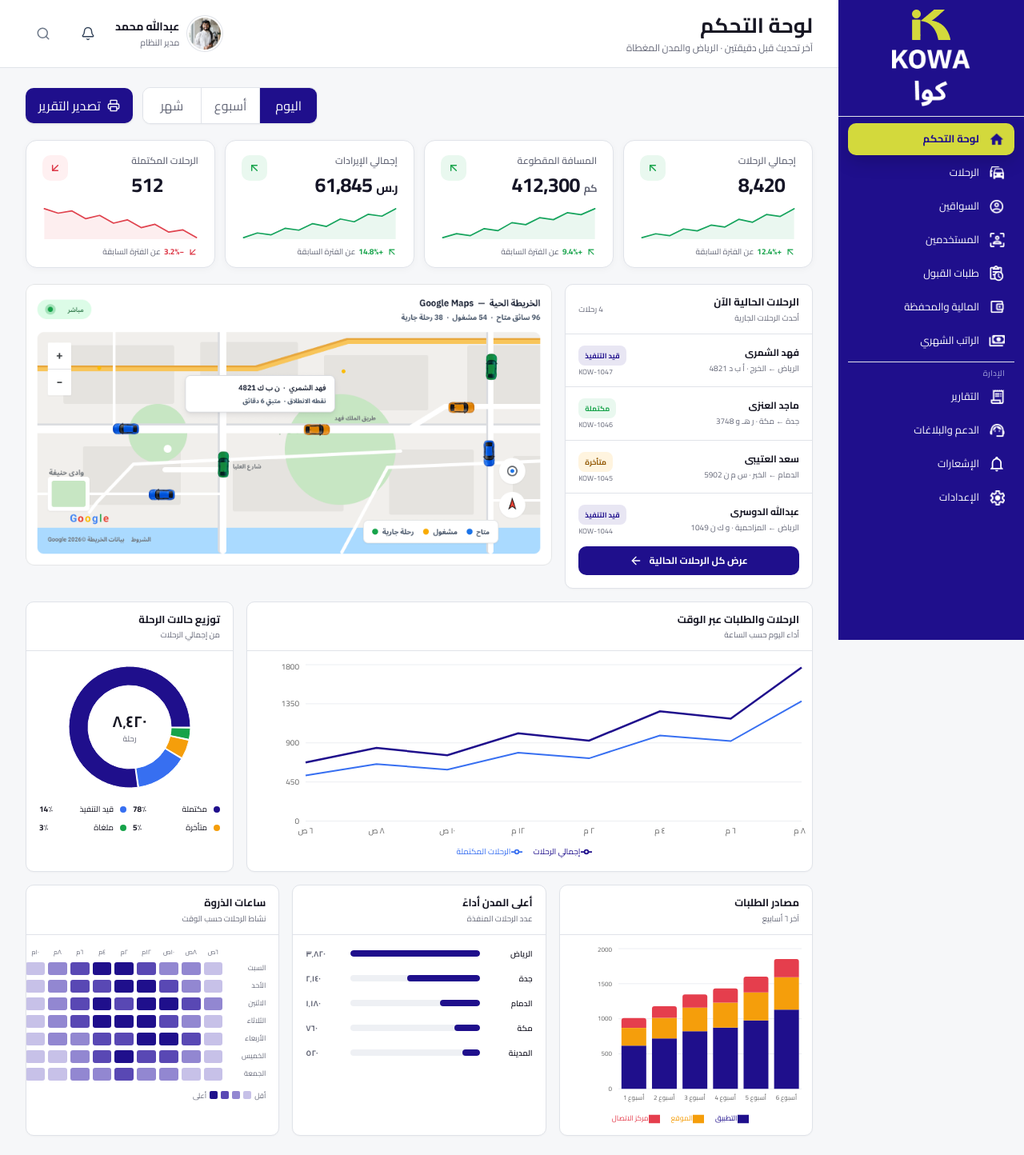
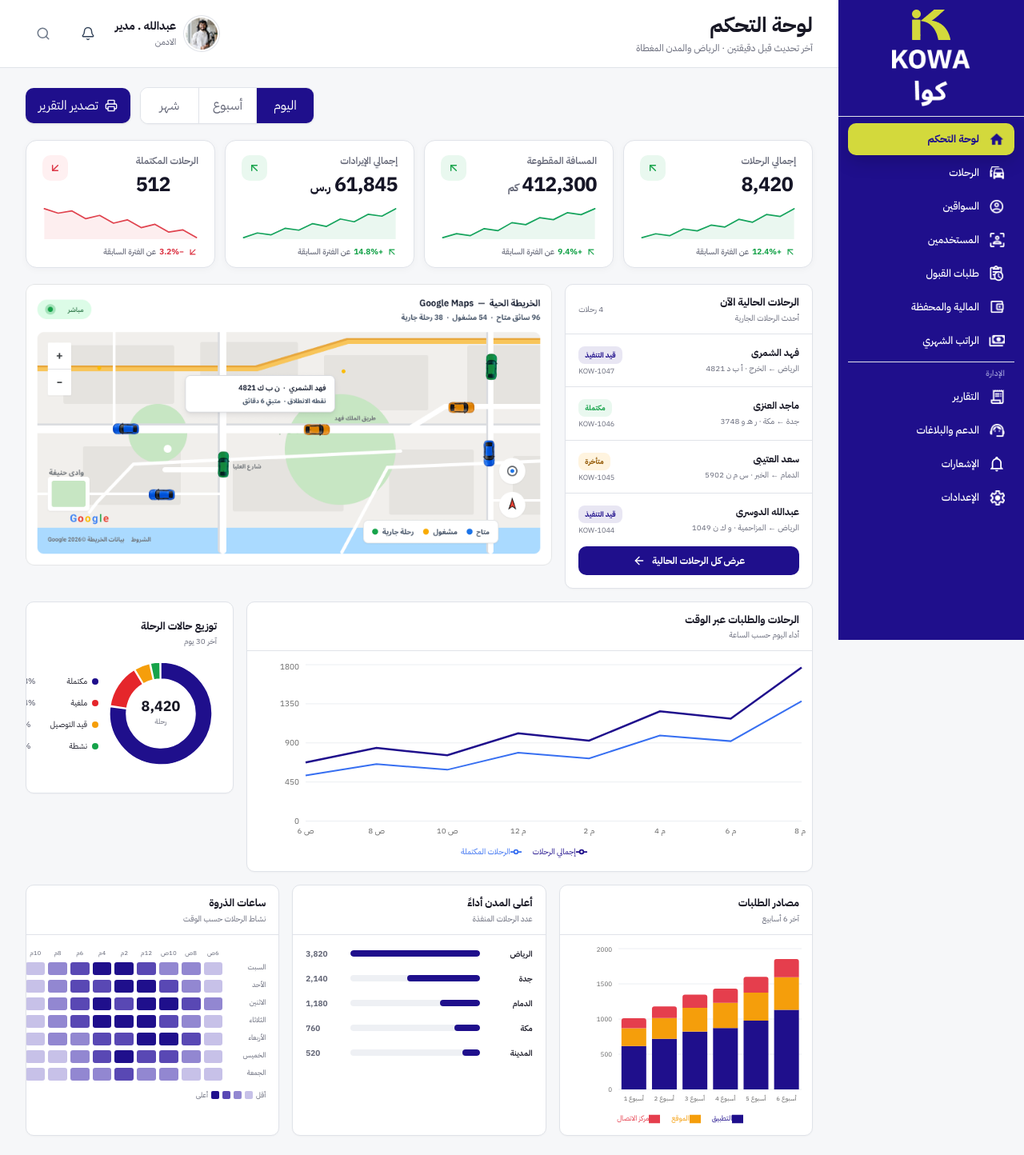
Before and after one commit to ahmedebrahem0/AquaDashboard, a Next.js app: page / in a window 1280 px wide. Shown: the whole page at 80% size. Built offline with nearby package versions, Linux system fonts and the light colour scheme.

Commit message:
Feat: Handel Design

```diff
--- a/src/app/globals.css
+++ b/src/app/globals.css
@@ -84,7 +84,7 @@
   --color-chart-3: var(--chart-3);
   --color-chart-4: var(--chart-4);
   --color-chart-5: var(--chart-5);
-  --font-sans: var(--font-cairo);
+  --font-sans: var(--font-ibm-plex-sans-arabic);
   --radius-sm: calc(var(--radius) - 0.25rem);
   --radius-md: calc(var(--radius) - 0.125rem);
   --radius-lg: var(--radius);
@@ -106,7 +106,7 @@ body {
   margin: 0;
   background: var(--background);
   color: var(--foreground);
-  font-family: var(--font-cairo), sans-serif;
+  font-family: var(--font-ibm-plex-sans-arabic), sans-serif;
   font-variant-numeric: tabular-nums;
   line-height: 1.5;
 }
--- a/src/app/layout.tsx
+++ b/src/app/layout.tsx
@@ -1,13 +1,13 @@
 import type { Metadata } from "next";
-import { Cairo } from "next/font/google";
+import { IBM_Plex_Sans_Arabic } from "next/font/google";
 
 import "./globals.css";
 
-const cairo = Cairo({
-  subsets: ["arabic"],
-  weight: ["400", "600", "700"],
+const ibmPlexSansArabic = IBM_Plex_Sans_Arabic({
+  subsets: ["arabic", "latin"],
+  weight: ["400", "500", "600", "700"],
   display: "swap",
-  variable: "--font-cairo",
+  variable: "--font-ibm-plex-sans-arabic",
 });
 
 export const metadata: Metadata = {
@@ -26,7 +26,7 @@ export default function RootLayout({
   children: React.ReactNode;
 }>) {
   return (
-    <html lang="ar" dir="rtl" className={cairo.variable}>
+    <html lang="ar" dir="rtl" className={ibmPlexSansArabic.variable}>
       <body>{children}</body>
     </html>
   );
--- a/src/config/site.ts
+++ b/src/config/site.ts
@@ -3,7 +3,7 @@ export const siteConfig = {
   nameLatin: "KOWA",
   description: "منصة متكاملة لإدارة العمليات اللوجستية",
   user: {
-    name: "عبدالله محمد",
-    role: "مدير النظام",
+    name: "عبدالله . مدير",
+    role: "الادمن",
   },
 } as const;
--- a/src/features/analytics/components/city-performance-card.tsx
+++ b/src/features/analytics/components/city-performance-card.tsx
@@ -1,4 +1,4 @@
 import { CardTitle } from "@/features/analytics/components/card-title";
 import type { CityPoint } from "@/features/analytics/types/analytics";
-const nf = new Intl.NumberFormat("ar-SA");
+import { numberFormatter as nf } from "@/lib/formatters";
 export function CityPerformanceCard({ cities }: { cities: CityPoint[] }) { const maximum = cities[0]?.value || 1; return <section aria-labelledby="cities-title" className="dashboard-card"><CardTitle id="cities-title" title="أعلى المدن أداءً" subtitle="عدد الرحلات المنفذة" /><ol className="space-y-4 p-4">{cities.map((city) => <li key={city.city} className="grid grid-cols-[58px_1fr_auto] items-center gap-2 text-[10px]"><span className="font-semibold">{city.city}</span><span className="h-2 overflow-hidden rounded bg-muted"><i className="block h-full rounded bg-primary" style={{ width: `${city.value / maximum * 100}%` }} /></span><bdi dir="ltr" className="w-12 text-left font-bold text-muted-foreground">{nf.format(city.value)}</bdi></li>)}</ol></section>; }
--- a/src/features/analytics/components/dashboard-sections-layout.tsx
+++ b/src/features/analytics/components/dashboard-sections-layout.tsx
@@ -13,7 +13,7 @@ export function DashboardSections({ range }: { range: DashboardRange }) {
   const analytics = getAnalyticsData(range);
   return <div className="space-y-4">
     <div className="grid items-stretch gap-4 xl:grid-cols-[minmax(0,1.7fr)_minmax(280px,.8fr)] xl:[direction:ltr]"><DeliveryMapCard /><CurrentTripsCard trips={currentTrips} /></div>
-    <div className="grid gap-4 xl:grid-cols-[minmax(0,2fr)_minmax(260px,.72fr)]"><TripsTrendChart data={analytics.trend} periodLabel={analytics.periodLabel} total={analytics.total} /><StatusDistributionChart data={analytics.distribution} total={analytics.total} /></div>
+    <div className="grid items-start gap-4 xl:grid-cols-[minmax(0,2fr)_minmax(260px,.72fr)]"><TripsTrendChart data={analytics.trend} periodLabel={analytics.periodLabel} total={analytics.total} /><StatusDistributionChart data={analytics.distribution} /></div>
     <div className="grid gap-4 lg:grid-cols-3"><OrderSourcesChart data={analytics.sources} /><CityPerformanceCard cities={analytics.cities} /><PeakHoursCard /></div>
   </div>;
 }
--- a/src/features/analytics/components/order-sources-chart.tsx
+++ b/src/features/analytics/components/order-sources-chart.tsx
@@ -1,9 +1,32 @@
 "use client";
+
 import { Bar, BarChart, CartesianGrid, Legend, ResponsiveContainer, Tooltip, XAxis, YAxis } from "recharts";
+
 import { CardTitle } from "@/features/analytics/components/card-title";
 import type { SourcePoint } from "@/features/analytics/types/analytics";
-const nf = new Intl.NumberFormat("ar-SA");
+import { numberFormatter as nf } from "@/lib/formatters";
+
 export function OrderSourcesChart({ data }: { data: SourcePoint[] }) {
   const total = data.reduce((sum, point) => sum + point.app + point.web + point.calls, 0);
-  return <section aria-labelledby="sources-title" className="dashboard-card overflow-hidden"><CardTitle id="sources-title" title="مصادر الطلبات" subtitle="آخر ٦ أسابيع" /><p className="sr-only">يعرض المخطط {nf.format(total)} طلبًا موزعًا بين التطبيق والموقع ومركز الاتصال خلال ستة أسابيع.</p><div dir="ltr" role="img" aria-label="مصادر الطلبات خلال ستة أسابيع" className="h-[250px] px-2 pb-2 pt-3"><ResponsiveContainer><BarChart data={data}><CartesianGrid stroke="#eceef2" vertical={false} /><XAxis dataKey="label" tick={{ fontSize: 8 }} axisLine={false} tickLine={false} /><YAxis tick={{ fontSize: 8 }} axisLine={false} tickLine={false} /><Tooltip formatter={(value) => nf.format(Number(value))} /><Legend wrapperStyle={{ fontSize: 9, direction: "rtl" }} /><Bar dataKey="app" name="التطبيق" stackId="a" fill="#1F0F8C" isAnimationActive={false} /><Bar dataKey="web" name="الموقع" stackId="a" fill="#F59E0B" isAnimationActive={false} /><Bar dataKey="calls" name="مركز الاتصال" stackId="a" fill="#E53E4D" radius={[3, 3, 0, 0]} isAnimationActive={false} /></BarChart></ResponsiveContainer></div></section>;
+
+  return (
+    <section aria-labelledby="sources-title" className="dashboard-card overflow-hidden">
+      <CardTitle id="sources-title" title="مصادر الطلبات" subtitle="آخر 6 أسابيع" />
+      <p className="sr-only">يعرض المخطط {nf.format(total)} طلبًا موزعًا بين التطبيق والموقع ومركز الاتصال خلال ستة أسابيع.</p>
+      <div dir="ltr" role="img" aria-label="مصادر الطلبات خلال ستة أسابيع" className="h-[250px] px-2 pb-2 pt-3">
+        <ResponsiveContainer>
+          <BarChart data={data}>
+            <CartesianGrid stroke="#eceef2" vertical={false} />
+            <XAxis dataKey="label" tick={{ fontSize: 8 }} axisLine={false} tickLine={false} />
+            <YAxis tick={{ fontSize: 8 }} axisLine={false} tickLine={false} />
+            <Tooltip formatter={(value) => nf.format(Number(value))} />
+            <Legend wrapperStyle={{ fontSize: 9, direction: "rtl" }} />
+            <Bar dataKey="app" name="التطبيق" stackId="a" fill="#1F0F8C" isAnimationActive={false} />
+            <Bar dataKey="web" name="الموقع" stackId="a" fill="#F59E0B" isAnimationActive={false} />
+            <Bar dataKey="calls" name="مركز الاتصال" stackId="a" fill="#E53E4D" radius={[3, 3, 0, 0]} isAnimationActive={false} />
+          </BarChart>
+        </ResponsiveContainer>
+      </div>
+    </section>
+  );
 }
--- a/src/features/analytics/components/peak-hours-card.tsx
+++ b/src/features/analytics/components/peak-hours-card.tsx
@@ -1,6 +1,6 @@
 import { CardTitle } from "@/features/analytics/components/card-title";
 const days = ["السبت", "الأحد", "الاثنين", "الثلاثاء", "الأربعاء", "الخميس", "الجمعة"];
-const hours = ["٦ص", "٨ص", "١٠ص", "١٢م", "٢م", "٤م", "٦م", "٨م", "١٠م"];
+const hours = ["6ص", "8ص", "10ص", "12م", "2م", "4م", "6م", "8م", "10م"];
 const values = [[1,2,2,3,4,4,3,2,1],[1,2,3,4,4,3,3,2,1],[2,3,4,4,3,4,3,2,1],[1,2,3,4,4,4,3,2,1],[1,3,4,4,3,3,2,2,1],[1,2,3,3,4,3,2,1,1],[1,1,2,2,3,2,2,1,1]];
 const colors = ["#eeedf8", "#c7c1e8", "#9287d1", "#5948b4", "#1f0f8c"];
 export function PeakHoursCard() { return <section aria-labelledby="heat-title" className="dashboard-card overflow-hidden"><CardTitle id="heat-title" title="ساعات الذروة" subtitle="نشاط الرحلات حسب الوقت" /><p className="sr-only">أعلى نشاط عادة بين الثانية عشرة ظهرًا والرابعة عصرًا.</p><div className="overflow-x-auto p-4"><div className="min-w-[300px] space-y-1.5"><div className="grid grid-cols-[50px_repeat(9,1fr)] gap-1 text-center text-[8px] text-muted-foreground"><span />{hours.map((hour) => <span key={hour}>{hour}</span>)}</div>{values.map((row, rowIndex) => <div key={days[rowIndex]} className="grid grid-cols-[50px_repeat(9,1fr)] gap-1"><span className="text-[9px] text-muted-foreground">{days[rowIndex]}</span>{row.map((value, columnIndex) => <span key={hours[columnIndex]} title={`${days[rowIndex]} ${hours[columnIndex]}: مستوى نشاط ${value} من 5`} className="h-4 rounded-[3px]" style={{ backgroundColor: colors[value] }} />)}</div>)}</div><div className="mt-3 flex items-center gap-1 text-[9px] text-muted-foreground"><span>أقل</span>{colors.slice(1).map((color) => <i key={color} className="size-2.5 rounded-[2px]" style={{ background: color }} />)}<span>أعلى</span></div></div></section>; }
--- a/src/features/analytics/components/status-distribution-chart.tsx
+++ b/src/features/analytics/components/status-distribution-chart.tsx
@@ -1,8 +1,51 @@
 "use client";
+
 import { Cell, Pie, PieChart, ResponsiveContainer } from "recharts";
-import { CardTitle } from "@/features/analytics/components/card-title";
+
 import type { DistributionPoint } from "@/features/analytics/types/analytics";
-const nf = new Intl.NumberFormat("ar-SA");
-export function StatusDistributionChart({ data, total }: { data: DistributionPoint[]; total: number }) {
-  return <section aria-labelledby="distribution-title" className="dashboard-card"><CardTitle id="distribution-title" title="توزيع حالات الرحلة" subtitle="من إجمالي الرحلات" /><p className="sr-only">توزيع {nf.format(total)} رحلة حسب حالة التنفيذ.</p><div role="img" aria-label={`مخطط توزيع حالات ${nf.format(total)} رحلة`} className="relative mx-auto h-[190px] max-w-[250px]"><ResponsiveContainer><PieChart><Pie data={data} dataKey="value" innerRadius={52} outerRadius={76} paddingAngle={1} isAnimationActive={false}>{data.map((item) => <Cell key={item.name} fill={item.color} />)}</Pie></PieChart></ResponsiveContainer><div className="pointer-events-none absolute inset-0 grid place-content-center text-center"><strong className="text-xl">{nf.format(total)}</strong><span className="text-[10px] text-muted-foreground">رحلة</span></div></div><ul className="grid grid-cols-2 gap-2 px-4 pb-4">{data.map((item) => <li key={item.name} className="flex items-center gap-2 text-[10px]"><i className="size-2 rounded-full" style={{ background: item.color }} /><span>{item.name}</span><b className="mr-auto">{Math.round(item.value / total * 100)}٪</b></li>)}</ul></section>;
+import { numberFormatter, percentFormatter } from "@/lib/formatters";
+
+export function StatusDistributionChart({ data }: { data: DistributionPoint[] }) {
+  const total = data.reduce((sum, item) => sum + item.value, 0);
+
+  return (
+    <section aria-labelledby="distribution-title" className="dashboard-card min-h-[240px] self-start overflow-hidden p-4 sm:p-5">
+      <header className="text-right">
+        <h2 id="distribution-title" className="text-[13px] font-bold text-foreground">توزيع حالات الرحلة</h2>
+        <p className="mt-0.5 text-[10px] text-muted-foreground">آخر 30 يوم</p>
+      </header>
+
+      <p className="sr-only">توزيع {numberFormatter.format(total)} رحلة خلال آخر 30 يوم حسب حالة الرحلة.</p>
+
+      <div className="ml-auto mt-2 grid w-full max-w-[290px] grid-cols-[minmax(100px,120px)_minmax(140px,150px)] items-center justify-end gap-2" dir="ltr">
+        <ul className="space-y-3" dir="rtl" aria-label="تفاصيل توزيع حالات الرحلة">
+          {data.map((item) => (
+            <li key={item.name} className="grid grid-cols-[1fr_auto] items-center gap-2 text-[10px]">
+              <span className="flex min-w-0 items-center gap-1.5 whitespace-nowrap">
+                <i aria-hidden="true" className="size-2 shrink-0 rounded-full" style={{ backgroundColor: item.color }} />
+                <span>{item.name}</span>
+              </span>
+              <bdi dir="ltr" className="font-medium text-muted-foreground">
+                {percentFormatter.format(total ? item.value / total : 0)}
+              </bdi>
+            </li>
+          ))}
+        </ul>
+
+        <div aria-hidden="true" className="relative h-[150px] min-w-0">
+          <ResponsiveContainer width="100%" height="100%">
+            <PieChart>
+              <Pie data={data} dataKey="value" innerRadius={43} outerRadius={64} paddingAngle={1} startAngle={90} endAngle={-270} isAnimationActive={false} stroke="#ffffff" strokeWidth={1.5}>
+                {data.map((item) => <Cell key={item.name} fill={item.color} />)}
+              </Pie>
+            </PieChart>
+          </ResponsiveContainer>
+          <div className="pointer-events-none absolute inset-0 grid place-content-center text-center" dir="rtl">
+            <strong className="text-[18px] font-bold leading-none text-foreground" dir="ltr">{numberFormatter.format(total)}</strong>
+            <span className="mt-1 text-[9px] text-muted-foreground">رحلة</span>
+          </div>
+        </div>
+      </div>
+    </section>
+  );
 }
--- a/src/features/analytics/components/trips-trend-chart.tsx
+++ b/src/features/analytics/components/trips-trend-chart.tsx
@@ -2,7 +2,7 @@
 import { CartesianGrid, Legend, Line, LineChart, ResponsiveContainer, Tooltip, XAxis, YAxis } from "recharts";
 import { CardTitle } from "@/features/analytics/components/card-title";
 import type { TrendPoint } from "@/features/analytics/types/analytics";
-const nf = new Intl.NumberFormat("ar-SA");
+import { numberFormatter as nf } from "@/lib/formatters";
 export function TripsTrendChart({ data, periodLabel, total }: { data: TrendPoint[]; periodLabel: string; total: number }) {
   return <section aria-labelledby="trend-title" className="dashboard-card overflow-hidden"><CardTitle id="trend-title" title="الرحلات والطلبات عبر الوقت" subtitle={periodLabel} /><p className="sr-only">إجمالي نقاط الرحلات المعروضة {nf.format(total)} رحلة. الخط النيلي يمثل كل الرحلات، والأزرق يمثل المكتملة.</p><div dir="ltr" role="img" aria-label={`اتجاه ${nf.format(total)} رحلة خلال الفترة المختارة`} className="h-[275px] px-2 pb-3 pt-3"><ResponsiveContainer><LineChart data={data}><CartesianGrid stroke="#eceef2" vertical={false} /><XAxis dataKey="label" tick={{ fontSize: 10 }} axisLine={false} tickLine={false} /><YAxis tick={{ fontSize: 10 }} axisLine={false} tickLine={false} /><Tooltip formatter={(value) => nf.format(Number(value))} /><Legend wrapperStyle={{ fontSize: 10, direction: "rtl" }} /><Line dataKey="trips" name="إجمالي الرحلات" stroke="#1F0F8C" strokeWidth={2.5} dot={false} isAnimationActive={false} /><Line dataKey="completed" name="الرحلات المكتملة" stroke="#376FF1" strokeWidth={2} dot={false} isAnimationActive={false} /></LineChart></ResponsiveContainer></div></section>;
 }
--- a/src/features/analytics/data/analytics-data.ts
+++ b/src/features/analytics/data/analytics-data.ts
@@ -3,9 +3,9 @@ import type { DashboardRange } from "@/features/dashboard/types/dashboard";
 
 const totals: Record<DashboardRange, number> = { today: 8420, week: 56190, month: 238640 };
 const labels: Record<DashboardRange, string[]> = {
-  today: ["٦ ص", "٨ ص", "١٠ ص", "١٢ م", "٢ م", "٤ م", "٦ م", "٨ م"],
+  today: ["6 ص", "8 ص", "10 ص", "12 م", "2 م", "4 م", "6 م", "8 م"],
   week: ["السبت", "الأحد", "الاثنين", "الثلاثاء", "الأربعاء", "الخميس", "الجمعة"],
-  month: ["أسبوع ١", "أسبوع ٢", "أسبوع ٣", "أسبوع ٤"],
+  month: ["أسبوع 1", "أسبوع 2", "أسبوع 3", "أسبوع 4"],
 };
 const weights: Record<DashboardRange, number[]> = {
   today: [0.08, 0.1, 0.09, 0.12, 0.11, 0.15, 0.14, 0.21],
@@ -22,7 +22,7 @@ export function getAnalyticsData(range: DashboardRange): AnalyticsData {
   const values = allocate(total, weights[range]);
   const completedTotal = Math.round(total * 0.78);
   const completed = allocate(completedTotal, weights[range]);
-  const distributionValues = allocate(total, [0.78, 0.14, 0.05, 0.03]);
+  const distributionValues = allocate(8420, [0.78, 0.14, 0.05, 0.03]);
   const factor = total / 8420;
   const sourceTotals = allocate(total, [0.12, 0.14, 0.16, 0.17, 0.19, 0.22]);
   return {
@@ -31,9 +31,9 @@ export function getAnalyticsData(range: DashboardRange): AnalyticsData {
     trend: labels[range].map((label, index) => ({ label, trips: values[index], completed: completed[index] })),
     distribution: [
       { name: "مكتملة", value: distributionValues[0], color: "#1F0F8C" },
-      { name: "قيد التنفيذ", value: distributionValues[1], color: "#376FF1" },
-      { name: "متأخرة", value: distributionValues[2], color: "#F59E0B" },
-      { name: "ملغاة", value: distributionValues[3], color: "#16A34A" },
+      { name: "ملغية", value: distributionValues[1], color: "#E5262B" },
+      { name: "قيد التوصيل", value: distributionValues[2], color: "#F59E0B" },
+      { name: "نشطة", value: distributionValues[3], color: "#16A34A" },
     ],
     sources: sourceTotals.map((sourceTotal, index) => {
       const split = allocate(sourceTotal, [0.61, 0.25, 0.14]);
--- a/src/features/dashboard/components/stat-card.tsx
+++ b/src/features/dashboard/components/stat-card.tsx
@@ -3,12 +3,26 @@ import { ArrowDownLeft, ArrowUpLeft } from "lucide-react";
 import { Sparkline } from "@/features/dashboard/components/sparkline";
 import type { DashboardMetric } from "@/features/dashboard/types/dashboard";
 
-const numberFormatter = new Intl.NumberFormat("en-US", { maximumFractionDigits: 0 });
+import { numberFormatter } from "@/lib/formatters";
 
 function formatMetricValue(metric: DashboardMetric) {
   const value = numberFormatter.format(metric.value);
-  if (metric.kind === "currency") return <><bdi>{value}</bdi> <span className="text-[0.62em] font-bold">ر.س</span></>;
-  if (metric.kind === "distance") return <><bdi>{value}</bdi> <span className="text-[0.52em] font-bold text-muted-foreground">كم</span></>;
+  if (metric.kind === "currency") {
+    return (
+      <span className="inline-flex items-baseline gap-[0.2em]" dir="ltr">
+        <span className="text-[0.62em] font-bold" dir="rtl">ر.س</span>
+        <bdi dir="ltr">{value}</bdi>
+      </span>
+    );
+  }
+  if (metric.kind === "distance") {
+    return (
+      <span className="inline-flex items-baseline gap-[0.2em]" dir="ltr">
+        <span className="text-[0.52em] font-bold text-muted-foreground" dir="rtl">كم</span>
+        <bdi dir="ltr">{value}</bdi>
+      </span>
+    );
+  }
   return <bdi>{value}</bdi>;
 }
 
--- /dev/null
+++ b/src/lib/formatters.ts
@@ -0,0 +1,9 @@
+/** Arabic UI copy with Western (Latin) digits for consistent dashboard data. */
+export const numberFormatter = new Intl.NumberFormat("en-US", {
+  maximumFractionDigits: 0,
+});
+
+export const percentFormatter = new Intl.NumberFormat("en-US", {
+  maximumFractionDigits: 0,
+  style: "percent",
+});
```
